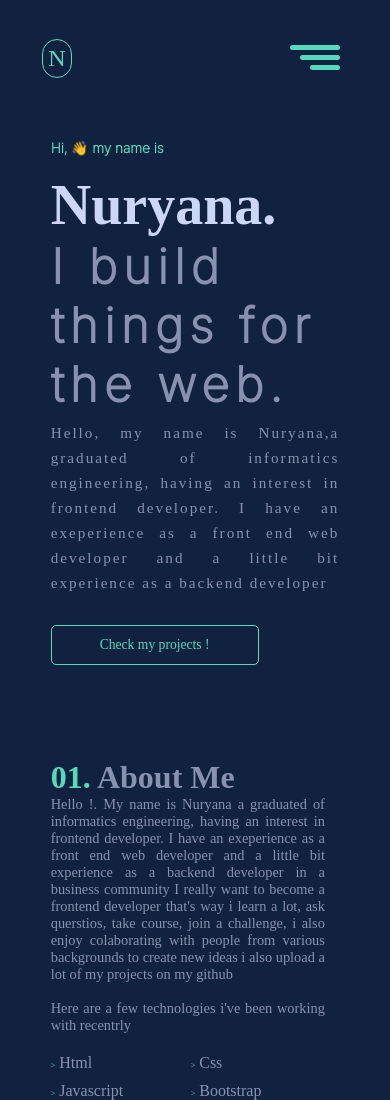
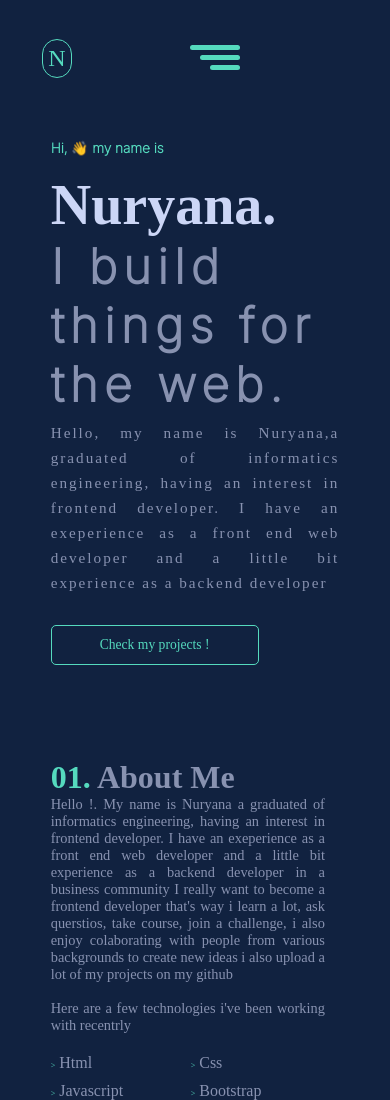
Before and after one commit to NuryanaNn/Portfolio, a plain HTML site: page index.html in a window 390 px wide. Shown: the top 1100 px of the page. Drawn offline with Linux system fonts and the light colour scheme; a web font is replaced by a local one.

Commit message:
Initial Commit

```diff
--- a/style.css
+++ b/style.css
@@ -710,7 +710,7 @@ h3{
 	align-items: flex-end;
 	z-index: 1000;
 	position: fixed;
-	right:150pxpx;
+	right:150px;
 }
 
 
```
